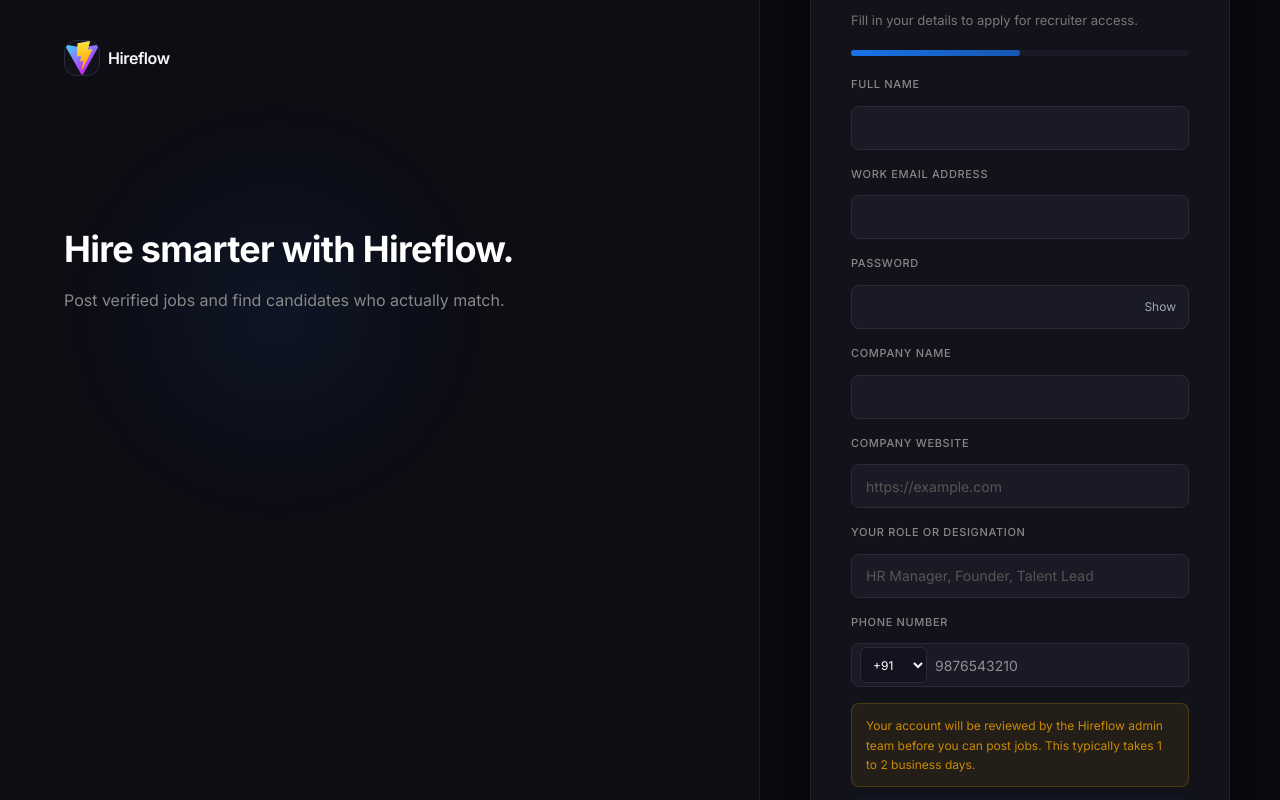
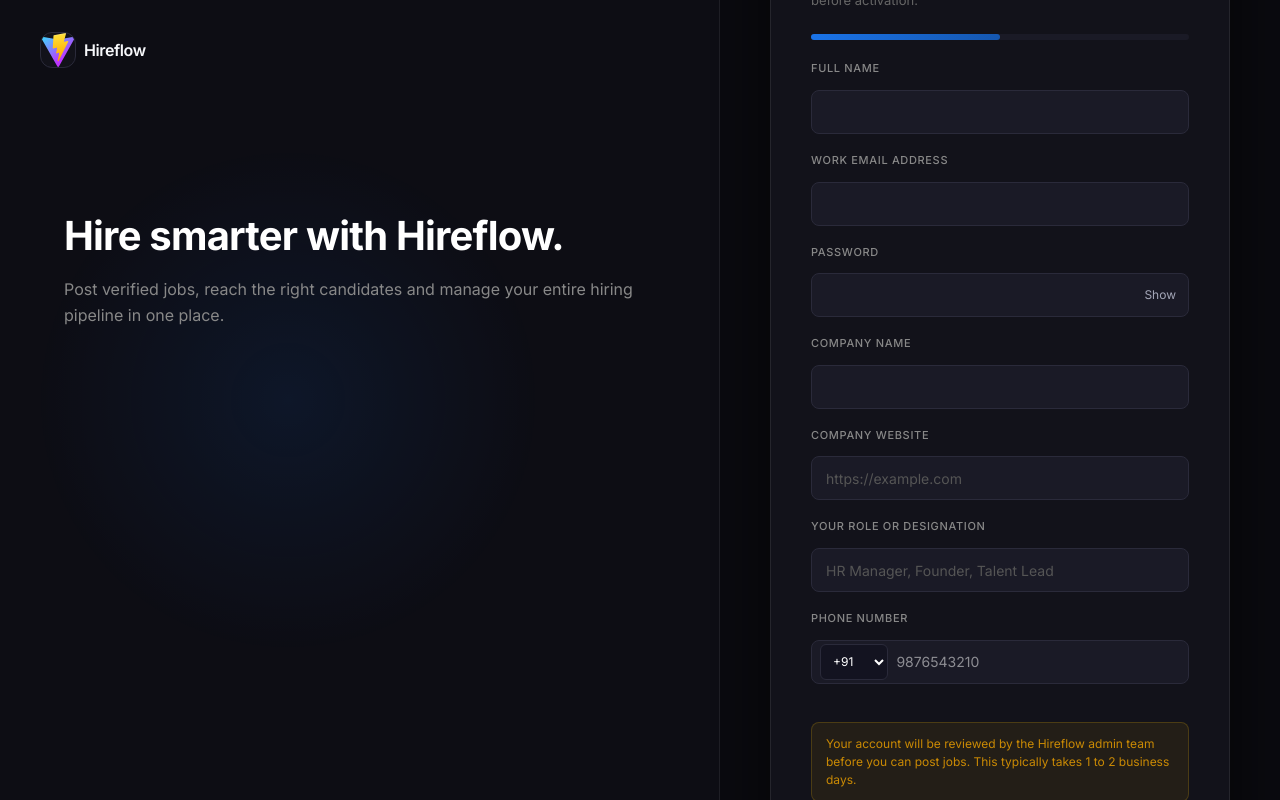
Before and after one commit to sharancode3/Hireflow, a React (Vite) app in the folder frontend/: page /Hireflow/recruiter/register in a window 1280 px wide. Built offline with nearby package versions, Linux system fonts and the light colour scheme; no server answers.

Commit message:
Polish recruiter register layout proportions and form spacing

```diff
--- a/frontend/src/components/AuthLayout.tsx
+++ b/frontend/src/components/AuthLayout.tsx
@@ -16,9 +16,18 @@ type AuthSplitLayoutProps = {
   rightPanel: ReactNode;
   bottomBar?: ReactNode;
   pageClassName?: string;
+  leftPanelClassName?: string;
+  rightPanelClassName?: string;
 };
 
-export function AuthSplitLayout({ leftPanel, rightPanel, bottomBar, pageClassName }: AuthSplitLayoutProps) {
+export function AuthSplitLayout({
+  leftPanel,
+  rightPanel,
+  bottomBar,
+  pageClassName,
+  leftPanelClassName,
+  rightPanelClassName,
+}: AuthSplitLayoutProps) {
   const shellClassName = [
     "auth-page-shell",
     bottomBar ? "auth-page-shell--with-bottom" : "",
@@ -31,8 +40,8 @@ export function AuthSplitLayout({ leftPanel, rightPanel, bottomBar, pageClassNam
     <div className={shellClassName}>
       <div className="auth-split-page">
         <div className="auth-split-layout">
-          <aside className="auth-left-panel">{leftPanel}</aside>
-          <section className="auth-right-panel">{rightPanel}</section>
+          <aside className={["auth-left-panel", leftPanelClassName ?? ""].filter(Boolean).join(" ")}>{leftPanel}</aside>
+          <section className={["auth-right-panel", rightPanelClassName ?? ""].filter(Boolean).join(" ")}>{rightPanel}</section>
         </div>
       </div>
       {bottomBar ? <div className="auth-bottom-bar">{bottomBar}</div> : null}
--- a/frontend/src/index.css
+++ b/frontend/src/index.css
@@ -1345,6 +1345,7 @@ button:active {
   justify-content: center;
   padding: 64px;
   border-right: 1px solid rgba(255, 255, 255, 0.07);
+  align-items: flex-start;
 }
 
 .auth-left-logo-wrap {
@@ -1362,6 +1363,7 @@ button:active {
 .auth-right-panel {
   width: 520px;
   flex-shrink: 0;
+  height: 100%;
   min-height: 0;
   background: #0A0A0F;
   display: flex;
@@ -1379,6 +1381,121 @@ button:active {
   border-radius: 16px;
   padding: 40px;
   box-shadow: 0 25px 60px rgba(0, 0, 0, 0.5);
+}
+
+.recruiter-register-page .recruiter-left-panel {
+  flex: 1.2;
+  justify-content: center;
+  align-items: flex-start;
+  padding: 64px;
+}
+
+.recruiter-register-page .recruiter-right-panel {
+  width: 560px;
+  flex-shrink: 0;
+  background: #0A0A0F;
+  display: flex;
+  align-items: center;
+  justify-content: center;
+  padding: 48px;
+  overflow-y: auto;
+}
+
+.recruiter-left-logo-wrap {
+  position: absolute;
+  top: 32px;
+  left: 40px;
+  z-index: 1;
+}
+
+.recruiter-left-content {
+  position: relative;
+  z-index: 1;
+  width: 100%;
+  max-width: 600px;
+}
+
+.recruiter-left-orb {
+  position: absolute;
+  width: 500px;
+  height: 500px;
+  top: 50%;
+  left: 40%;
+  transform: translate(-50%, -50%);
+  border-radius: 999px;
+  pointer-events: none;
+  z-index: 0;
+  background: radial-gradient(circle, rgba(26, 115, 232, 0.2) 0%, rgba(26, 115, 232, 0) 72%);
+  animation: recruiter-orb-pulse 4s ease-in-out infinite;
+}
+
+.recruiter-feature-card {
+  display: flex;
+  gap: 12px;
+  align-items: flex-start;
+  border: 1px solid rgba(255, 255, 255, 0.08);
+  background: rgba(255, 255, 255, 0.04);
+  border-radius: 10px;
+  padding: 14px 16px;
+  animation: recruiter-feature-fade-up 300ms ease-out both;
+}
+
+.recruiter-feature-icon {
+  display: inline-flex;
+  width: 36px;
+  height: 36px;
+  align-items: center;
+  justify-content: center;
+  border-radius: 999px;
+  flex: 0 0 36px;
+}
+
+.recruiter-form-card {
+  max-width: 460px;
+  border: 1px solid rgba(255, 255, 255, 0.08);
+  border-radius: 16px;
+  padding: 40px;
+  box-shadow: 0 25px 60px rgba(0, 0, 0, 0.6);
+}
+
+.recruiter-form-fields {
+  display: grid;
+  gap: 18px;
+}
+
+.recruiter-notice-box {
+  margin-top: 20px;
+  margin-bottom: 20px;
+  background: rgba(234, 179, 8, 0.08);
+  border: 1px solid rgba(234, 179, 8, 0.2);
+  border-radius: 8px;
+  padding: 12px 14px;
+  font-size: 12px;
+  line-height: 1.5;
+  color: #CA8A04;
+}
+
+.recruiter-submit-btn {
+  width: 100%;
+  height: 46px;
+  border: none;
+  border-radius: 8px;
+  color: #FFFFFF;
+  font-size: 15px;
+  font-weight: 600;
+  cursor: pointer;
+  background: linear-gradient(90deg, #1A73E8 0%, #1557B0 100%);
+  box-shadow: 0 4px 15px rgba(26, 115, 232, 0.3);
+  transition: transform 150ms ease, box-shadow 150ms ease;
+}
+
+.recruiter-submit-btn:hover {
+  transform: translateY(-1px);
+  box-shadow: 0 6px 20px rgba(26, 115, 232, 0.45);
+}
+
+.recruiter-submit-btn:active {
+  transform: scale(0.97);
 }
 
 .auth-bottom-bar {
@@ -1437,6 +1554,16 @@ button:active {
     align-items: flex-start;
   }
 
+  .recruiter-register-page .recruiter-right-panel {
+    width: 100vw;
+    padding: 20px;
+  }
+
+  .recruiter-register-page .recruiter-form-card {
+    max-width: none;
+    padding: 28px 20px;
+  }
+
   .auth-form-card {
     padding: 28px 20px;
   }
@@ -1449,6 +1576,26 @@ button:active {
   .auth-bottom-bar-inner {
     flex-direction: column;
     gap: 8px;
+  }
+}
+
+@keyframes recruiter-feature-fade-up {
+  from {
+    opacity: 0;
+    transform: translateY(16px);
+  }
+  to {
+    opacity: 1;
+    transform: translateY(0);
+  }
+}
+
+@keyframes recruiter-orb-pulse {
+  0%, 100% {
+    opacity: 0.5;
+  }
+  50% {
+    opacity: 1;
   }
 }
 
--- a/frontend/src/pages/RecruiterRegisterPage.tsx
+++ b/frontend/src/pages/RecruiterRegisterPage.tsx
@@ -7,8 +7,8 @@ import { AuthSplitLayout } from "../components/AuthLayout";
 
 function FeatureIcon({ color, path }: { color: string; path: string }) {
   return (
-    <span className="flex h-9 w-9 items-center justify-center rounded-full" style={{ color, background: `${color}1A` }}>
-      <svg width="20" height="20" viewBox="0 0 24 24" fill="none" stroke="currentColor" strokeWidth="1.8">
+    <span className="recruiter-feature-icon" style={{ color, background: `${color}26` }}>
+      <svg width="18" height="18" viewBox="0 0 24 24" fill="none" stroke="currentColor" strokeWidth="1.8">
         <path d={path} />
       </svg>
     </span>
@@ -17,22 +17,22 @@ function FeatureIcon({ color, path }: { color: string; path: string }) {
 
 const recruiterFeatureCards = [
   {
-    title: "Reach Verified Candidates",
-    description: "Every applicant has a completed, reviewed profile.",
+    title: "Verified Candidates Only",
+    description: "Every applicant profile is complete and reviewed.",
     color: "#22C55E",
     iconPath: "M12 3l7 4v5c0 5-3.5 8.5-7 9-3.5-.5-7-4-7-9V7l7-4zm-3 9l2 2 4-4",
   },
   {
-    title: "Admin-Approved Listings",
-    description: "Your job posts go live only after admin review.",
+    title: "Admin-Approved Postings",
+    description: "Your listings go live only after Hireflow review.",
     color: "#1A73E8",
-    iconPath: "M12 8v4l2.5 2.5M21 12a9 9 0 11-18 0 9 9 0 0118 0z",
+    iconPath: "M9 6h10v12H5V6h4zm0 0V4h6v2",
   },
   {
-    title: "Manage All Postings",
-    description: "Track status, edit listings and view applications.",
+    title: "Full Hiring Dashboard",
+    description: "Track applicants, manage listings and send updates.",
     color: "#A855F7",
-    iconPath: "M4 5h16M4 12h16M4 19h10",
+    iconPath: "M5 19V9M12 19V5M19 19v-7",
   },
 ] as const;
 
@@ -80,30 +80,34 @@ export function RecruiterRegisterPage() {
 
   return (
     <AuthSplitLayout
-      pageClassName="text-text"
+      pageClassName="text-text recruiter-register-page"
+      leftPanelClassName="recruiter-left-panel"
+      rightPanelClassName="recruiter-right-panel"
       leftPanel={
         <>
-          <div className="login-left-orb" />
-          <div className="auth-left-logo-wrap">
+          <div className="recruiter-left-orb" />
+          <div className="recruiter-left-logo-wrap">
             <Logo />
           </div>
-          <div className="auth-left-content relative z-10">
+          <div className="recruiter-left-content">
             <div className="space-y-4">
-              <h1 className="text-[36px] font-bold leading-tight text-white">Hire smarter with Hireflow.</h1>
-              <p className="max-w-md text-base text-[#888888]">Post verified jobs and find candidates who actually match.</p>
+              <h1 className="text-[40px] font-bold leading-tight text-white">Hire smarter with Hireflow.</h1>
+              <p className="max-w-xl text-base leading-[1.6] text-[#888888]">
+                Post verified jobs, reach the right candidates and manage your entire hiring pipeline in one place.
+              </p>
             </div>
 
-            <div className="mt-10 space-y-3">
+            <div className="mt-6 space-y-3">
               {recruiterFeatureCards.map((item, idx) => (
                 <div
                   key={item.title}
-                  className="login-feature-card"
+                  className="recruiter-feature-card"
                   style={{ animationDelay: `${idx * 100}ms` }}
                 >
                   <FeatureIcon color={item.color} path={item.iconPath} />
                   <div>
                     <div className="text-sm font-semibold text-white">{item.title}</div>
-                    <div className="text-xs text-[#9AA3B5]">{item.description}</div>
+                    <div className="text-[13px] text-[#777777]">{item.description}</div>
                   </div>
                 </div>
               ))}
@@ -112,17 +116,17 @@ export function RecruiterRegisterPage() {
         </>
       }
       rightPanel={
-        <div className="auth-form-card login-form-card w-full max-w-[420px]">
-          <h2 className="text-2xl font-bold text-white">Create Recruiter Account</h2>
-          <p className="mt-2 text-[13px] text-[#777777]">Fill in your details to apply for recruiter access.</p>
+        <div className="auth-form-card recruiter-form-card w-full">
+          <h2 className="mb-[6px] text-2xl font-bold text-white">Create Recruiter Account</h2>
+          <p className="mb-6 text-[13px] text-[#666666]">Fill in your details below. Your account will be reviewed before activation.</p>
 
-          <div className="mt-5 h-1.5 w-full rounded-full bg-[#1A1A26]">
+          <div className="h-1.5 w-full rounded-full bg-[#1A1A26]">
             <div className="h-full w-1/2 rounded-full bg-[linear-gradient(90deg,#1A73E8_0%,#1557B0_100%)]" />
           </div>
 
           {error ? <div className="mt-4 rounded-lg border border-danger/60 bg-danger/10 px-4 py-3 text-sm text-danger">{error}</div> : null}
 
-          <form className="mt-5 space-y-4" onSubmit={onSubmit}>
+          <form className="recruiter-form-fields mt-5" onSubmit={onSubmit}>
             <label className="field">
               <span className="label">Full Name</span>
               <input className="input" required value={fullName} onChange={(e) => setFullName(e.target.value)} />
@@ -187,17 +191,17 @@ export function RecruiterRegisterPage() {
               </span>
             </label>
 
-            <div className="rounded-lg border border-[rgba(234,179,8,0.2)] bg-[rgba(234,179,8,0.08)] px-[14px] py-3 text-[12px] text-[#CA8A04]">
+            <div className="recruiter-notice-box">
               Your account will be reviewed by the Hireflow admin team before you can post jobs. This typically takes 1 to 2 business days.
             </div>
 
-            <button type="submit" disabled={busy} className="btn-primary h-11 w-full rounded-lg font-semibold text-white">
+            <button type="submit" disabled={busy} className="recruiter-submit-btn">
               {busy ? "Submitting..." : "Submit for Review"}
             </button>
           </form>
 
           <div className="mt-4 text-center text-[13px] text-[#555555]">
-            Already have an account? <Link className="hover:text-white" to="/login">Sign in</Link>
+            Already have recruiter credentials? <Link className="text-[#1A73E8] hover:underline" to="/login">Back to login</Link>
           </div>
         </div>
       }
```
